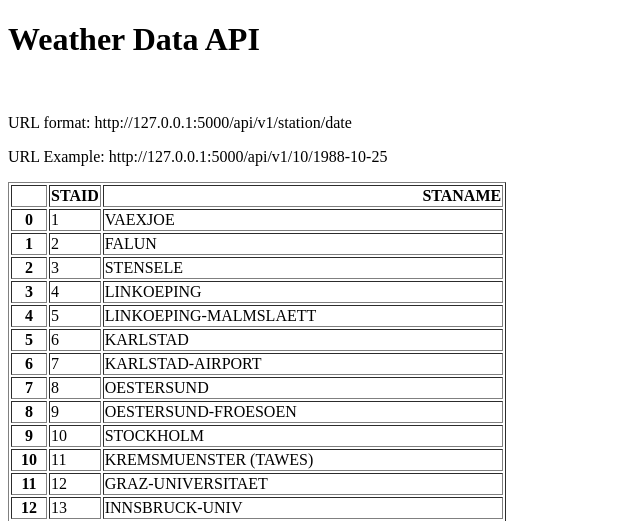
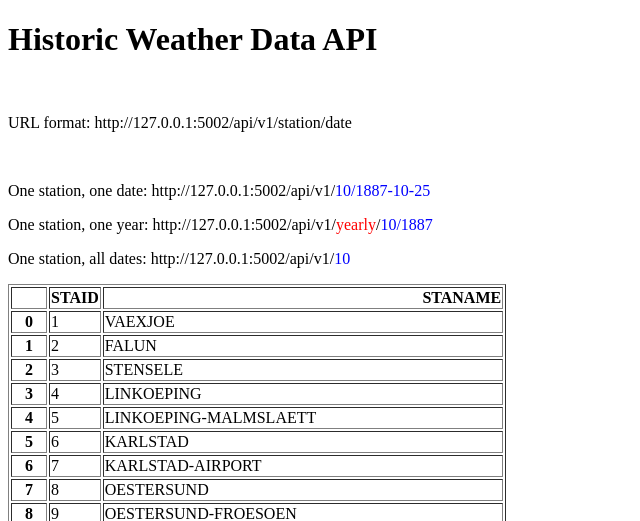
Before and after one commit to swsdeveloper/app6-weather-data-api, a Flask app: page / in a window 1280 px wide. Shown: the top 521 px of the page, without its empty margins (0-640 px from the left). Run offline with Flask 3, Linux system fonts and the light colour scheme.

Commit message:
Support all dates for a station and 1 year for a station lookups

```diff
--- a/main.py
+++ b/main.py
@@ -15,28 +15,85 @@
 html_stations = stations.to_html()
 
 
+def get_station_data(station_id: str, convert_dates=True):
+    """
+    Read CSV file of specified weather station to retrieve weather history
+
+    :param station_id: id number of weather station
+    :param convert_dates: If True, convert Dates from Ints to Date objects (default)
+                          If False, leave Dates in Int format
+    :return: df: a Pandas DataFrame -- if station file exists
+             df: a string containing an error message -- if station file not found
+    """
+    station_filename = "data_small/TG_STAID" + f"{station_id:0>6}" + ".txt"
+    try:
+        if convert_dates:
+            df = pd.read_csv(station_filename, skiprows=20, parse_dates=["    DATE"])
+        else:
+            df = pd.read_csv(station_filename, skiprows=20)
+    except FileNotFoundError:
+        df = f"*** Station ID (STAID) '{station_id}' Not Found ***"
+    return df
+
+
 # Create Home page and grab tutorial.html
 @app.route("/")
 def home():
-    return render_template("home.html", data=html_stations)
+    return render_template("home.html", port=port, data=html_stations)
 
 
 @app.route("/api/v1/<station>/<date>")
 def about(station, date):
-    # One way to convert station to a 6 byte string with leading zeros:
-    # str(station).zfill(6)
-    #
-    # Here's another way using an f-string:
-    txt_filename = "data_small/TG_STAID" + f"{station:0>6}" + ".txt"
-    df = pd.read_csv(txt_filename, skiprows=20, parse_dates=["    DATE"])
+    df = get_station_data(station)  # Return a Pandas DataFrame or an error message string
+    if type(df) is str:
+        result = df  # Error message returned from get_station_data()
+        return result
 
-    # get temp on specified date
-    df_row = df.loc[df['    DATE'] == date]
+    # Get temp on specified date
+    df_row = df.loc[df['    DATE'] == date]  # This is a Pandas Series
+    if len(df_row) == 0:
+        result = f"*** Station '{station}' has no records for this date: {date} ***"
+        return result
+
     temperature = df_row['   TG'].squeeze() / 10  # celsius
     fahrenheit = temperature * (9/5) + 32
+    result = {"station": station, "date": date, "temperature": fahrenheit}
+    return result
 
-    result_dictionary = {"station": station, "date": date, "temperature": fahrenheit}
-    return result_dictionary
+
+@app.route("/api/v1/<station>")
+def all_data(station):
+    df = get_station_data(station)  # Return a Pandas DataFrame or an error message string
+    if type(df) is str:
+        result = df  # Error message returned from get_station_data()
+        return result
+
+    # The next line returns dict organized by ROW (index 0 data, index 1 data, etc.):
+    result = df.to_dict(orient="records")  # returns a list of dictionaries
+    return result
+
+
+@app.route("/api/v1/yearly/<station>/<year>")
+def one_year(station, year):
+    if len(year) != 4:
+        result = f"*** Invalid year '{year}' - enter as YYYY ***"
+        return result
+
+    df = get_station_data(station, convert_dates=False)  # Return a Pandas DataFrame or an error message string
+    if type(df) is str:
+        result = df  # Error message returned from get_station_data()
+        return result
+
+    # Convert date from Integer to String:
+    df['    DATE'] = df['    DATE'].astype(str)
+
+    df = df.loc[df['    DATE'].str.startswith(year)]  # Result is a Pandas DataFrame
+    if len(df) == 0:
+        result = f"*** Station '{station}' has no records for year: {year} ***"
+        return result
+
+    result = df.to_dict(orient="records")  # returns a list of dictionaries
+    return result
 
 
 if __name__ == "__main__":
--- a/templates/home.html
+++ b/templates/home.html
@@ -2,13 +2,16 @@
 <html lang="en">
 <head>
     <meta charset="UTF-8">
-    <title>Weather Data API</title>
+    <title>Historic Weather Data API</title>
 </head>
 <body>
-    <h1>Weather Data API</h1>
+    <h1>Historic Weather Data API</h1>
     <br>
-    <p>URL format:  http://127.0.0.1:5000/api/v1/station/date</p>
-    <p>URL Example: http://127.0.0.1:5000/api/v1/10/1988-10-25</p>
+    <p>URL format:  http://127.0.0.1:{{port}}/api/v1/station/date</p>
+    <br>
+    <p>One station, one date:  http://127.0.0.1:{{port}}/api/v1/<span style="color: blue">10/1887-10-25</span></p>
+    <p>One station, one year:  http://127.0.0.1:{{port}}/api/v1/<span style="color: red">yearly</span>/<span style="color: blue">10/1887</span></p>
+    <p>One station, all dates: http://127.0.0.1:{{port}}/api/v1/<span style="color: blue">10</span></p>
     <!--    The following renders HTML as a string of HTML code:-->
     <!--    <p>{{data}}</p>-->
     <!--    But appending "|safe" renders the HTML itself:-->
```
